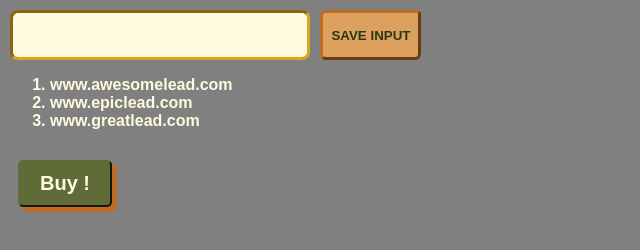
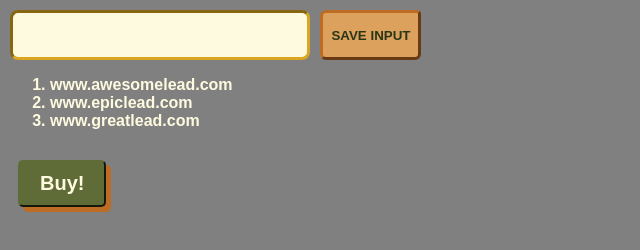
Before and after one commit to heuristic-machina/chrome_extension_lead_tracker, a website built with Vite: page index.html in a window 1280 px wide. Shown: the full height of the page, 0-640 px from the left. Built offline with nearby package versions, Linux system fonts and the light colour scheme.

Commit message:
DRY refactor, dynamic, performant

```diff
--- a/index.html
+++ b/index.html
@@ -9,7 +9,7 @@
         <button id="input-btn">SAVE INPUT</button>
         <ol id="ol-el"></ol>
         <div id="container">
-            <button id="container button">Buy !</button>
+            <!-- <button id="container button">Buy !</button> -->
         </div>
         <script src="index.js"></script>
     </body>
--- a/index.js
+++ b/index.js
@@ -3,6 +3,10 @@ const inputEl = document.getElementById('input-el')
 const inputBtn = document.getElementById('input-btn')
 let olEl = document.getElementById("ol-el")
 console.log(olEl)
+
+const container = document.getElementById('container')
+
+container.innerHTML = '<button>Buy!</button>'
 
 inputBtn.addEventListener('click', function() {
     myLeads.push(inputEl.value)
```
